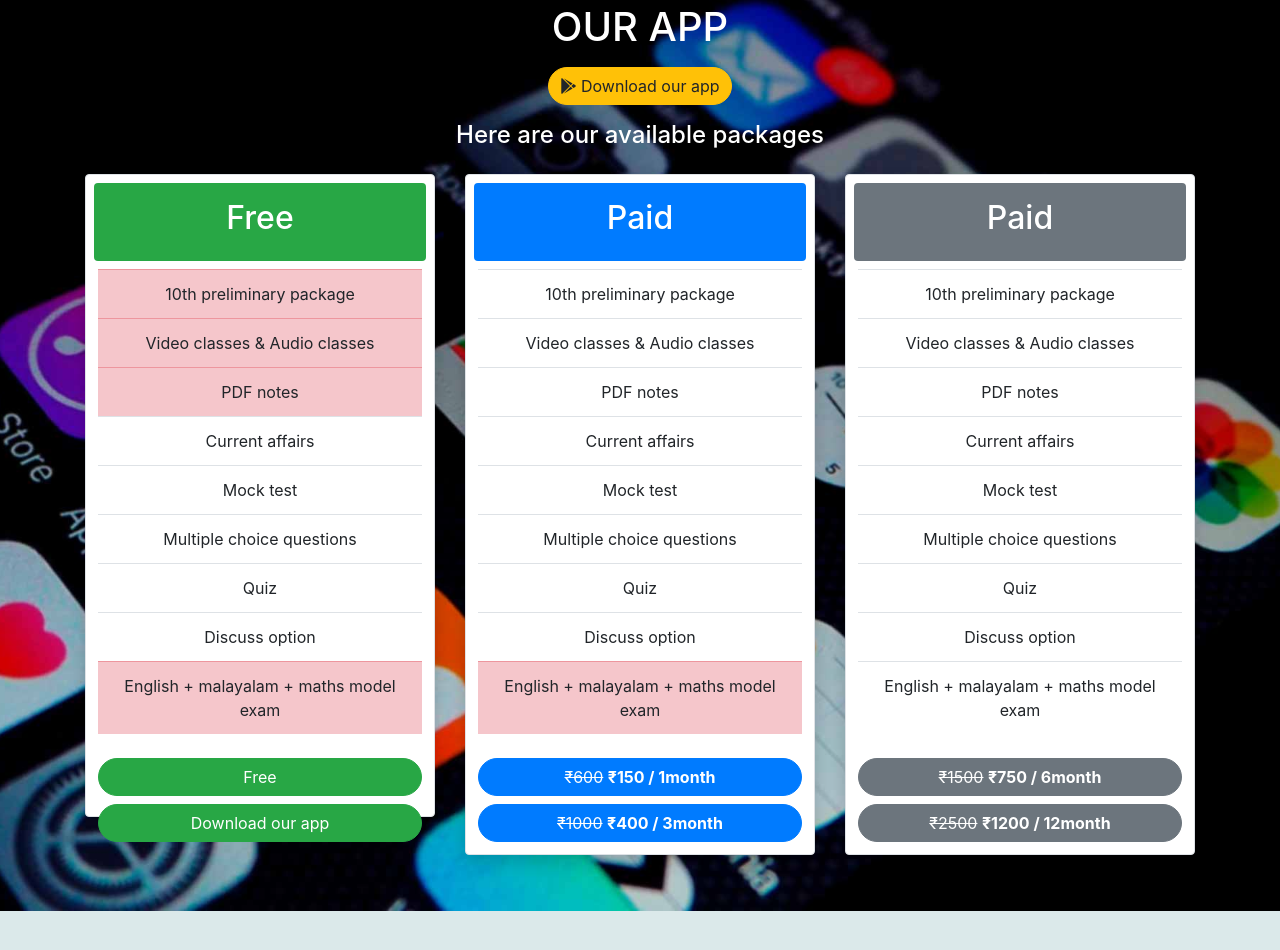
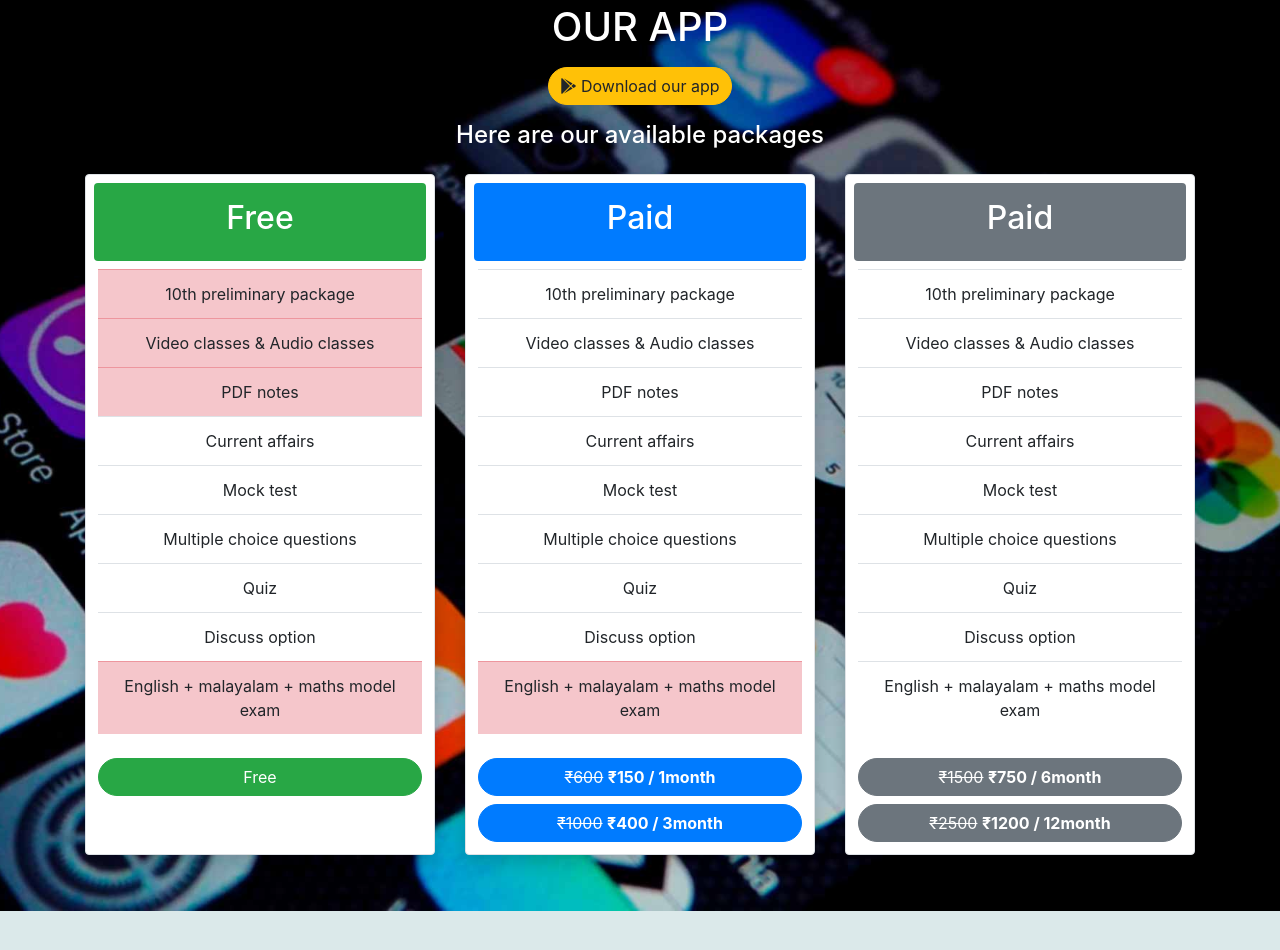
Before and after one commit to vishgs/gk-lovers, a plain HTML site: page index.html in a window 1280 px wide. Shown: the part 2349-3299 px from the top of the page. Drawn offline with nearby package versions, Linux system fonts and the light colour scheme.

Commit message:
added changes

```diff
--- a/index.html
+++ b/index.html
@@ -168,7 +168,7 @@
                 </div>
                 <div class="row">
                     <div class="col-md-4">
-                        <div style="height: 80.4vh;" class="p-2 rounded bg-white shadow mb-2 border">
+                        <div class="p-2 rounded bg-white shadow mb-2 border">
                             <div class="bg-success mb-1 p-3 text-center text-white rounded">
                                 <h2>Free</h2>
                             </div>
@@ -207,7 +207,7 @@
                             </div>
                             <div class="text-center m-1">
                                 <button class="btn btn-success btn-block">Free</button>
-                                <button onclick="app()" class="btn btn-success btn-block">Download our app</button>
+                                <button class="btn btn-none btn-disabled btn-block text-white" disabled>empty</button>
                             </div>
                         </div>
                     </div>
```
